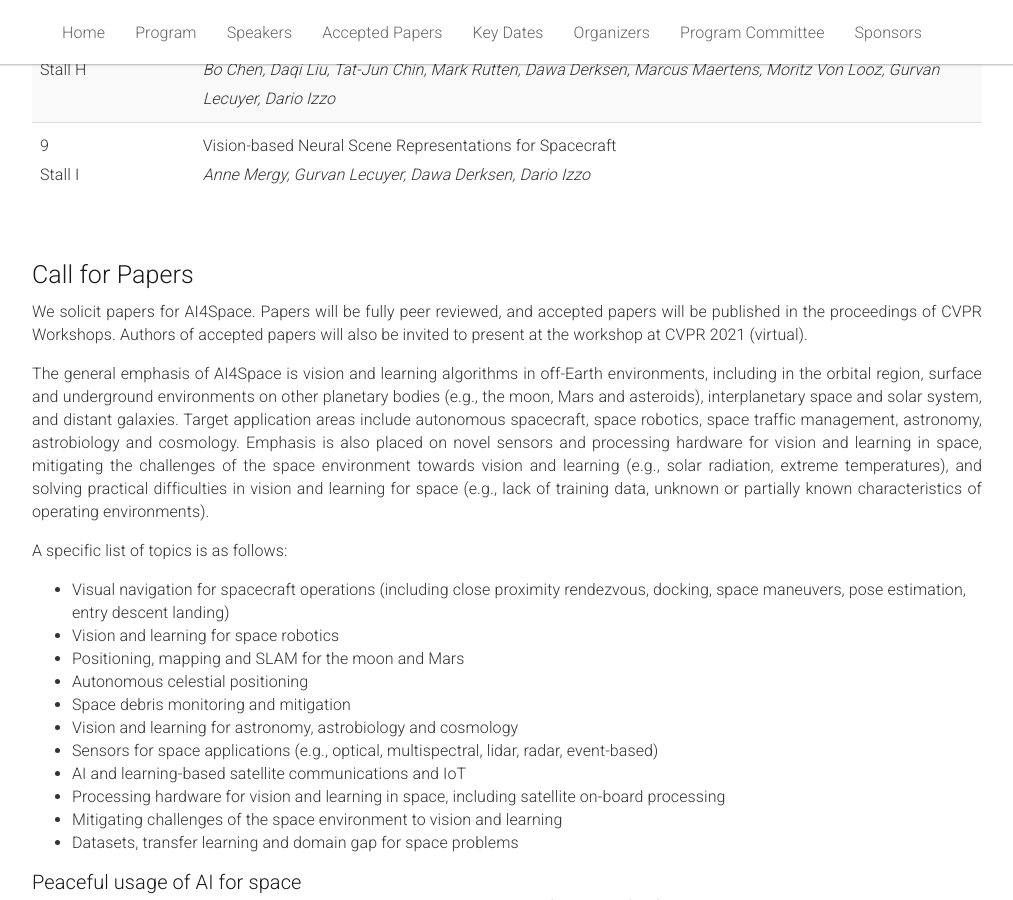
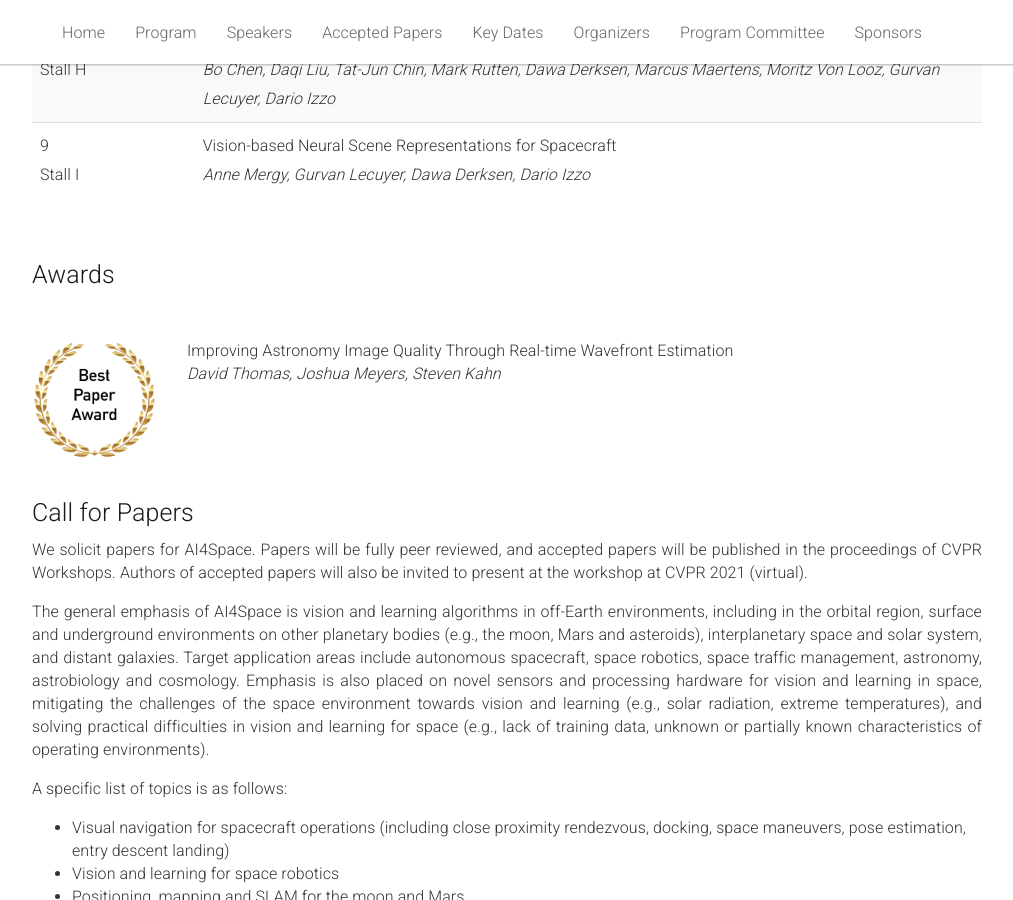
Before and after one commit to AIforSpace/2024, a Jekyll site: the page built from _pages/home.md, in a window 1280 px wide and 900 px high, scrolled down 5458 px. Shown: the whole window, without its empty margins (133-1146 px from the left). Built offline with Jekyll 4.4.1, drawn with Linux system fonts in a browser that asks for light colours; some of the changed text lies outside the part shown.

Commit message:
add awards

```diff
--- a/_pages/home.md
+++ b/_pages/home.md
@@ -40,7 +40,7 @@ acknowledgements: ""
 
 <div class="row" id="intro">
   <div class="col-xs-12">
-    <center><h2 style="font-size:30px"><a href="#program">Workshop Program</a></h2></center>
+    <center><h2 style="font-size:30px"><a href="#awards">Awards</a></h2></center>
   </div>
 </div>
 
@@ -423,6 +423,25 @@ acknowledgements: ""
   </div>
 </div><br>
 
+
+<div class="row" id="awards">
+  <div class="col-xs-12">
+    <h2>Awards</h2>
+  </div>
+</div><br>
+
+<!-- 26 -->
+<div class="row">
+  <div class="col-md-12">
+    <img class="people-pic" style="float:left;margin-right:30px;" src="{{ "/static/img/bpa.png" | prepend:site.baseurl }}">
+    <p>
+    Improving Astronomy Image Quality Through Real-time Wavefront Estimation <br><em>David Thomas, Joshua Meyers, Steven Kahn</em>
+    </p>
+  </div>
+</div><br>
+
+
+
 <div class="row" id="cfp">
   <div class="col-xs-12">
     <h2>Call for Papers</h2>
```
Also changed, not shown: static/img/bpa.png (added), static/img/bpfa.png (added), static/img/bpra.png (added), 2 other files.
